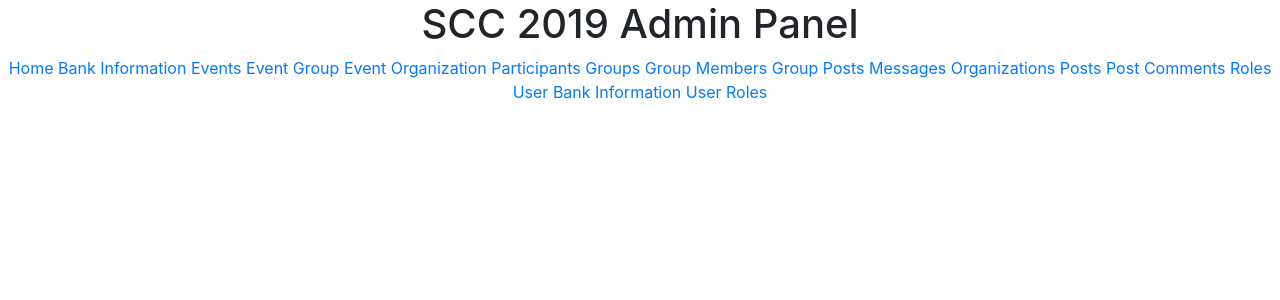
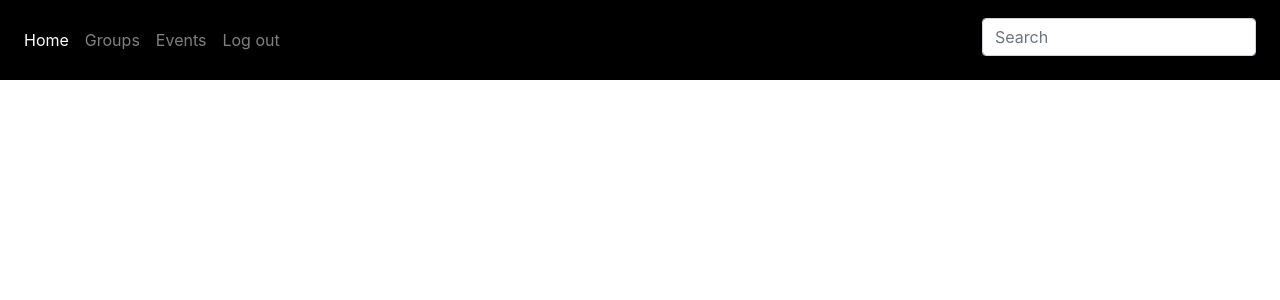
Before and after one commit to abdullahzen/COMP353_Project, a PHP site: page /home.php in a window 1280 px wide. Shown: the top 300 px of the page. Run offline with PHP 8.4, Linux system fonts and the light colour scheme.

Commit message:
added header buttons + fixed layout + created pages to display group/event info when logged in as a participant

```diff
--- a/scc/public/css/style.css
+++ b/scc/public/css/style.css
@@ -6,3 +6,29 @@
     color: white;
     font-size: 30px;
 }
+
+.card-signup,
+.card-signin {
+    text-align: center;
+    border-radius: 1rem;
+    box-shadow: 0 1.5rem 4rem 0 rgba(0, 0, 0, 0.5);
+    border-color: #28074D !important;
+    border-width: 2px;
+    width: 35%;
+    margin-top: 50px;
+    margin-bottom: 50px;
+    padding-top: 15px;
+    padding-bottom: 15px;
+
+}
+.navbar{
+    background-color: black;
+    color: white;
+}
+input.form-control.mr-sm-2 {
+    margin-top: 10px;
+}
+div.empty-header-for-sign-in-up {
+    background-color: black;
+    height: 80px;
+}
--- /dev/null
+++ b/scc/public/events.php
@@ -0,0 +1 @@
+<?php
--- /dev/null
+++ b/scc/public/groups.php
@@ -0,0 +1 @@
+<?php
--- a/scc/public/header.php
+++ b/scc/public/header.php
@@ -1,21 +1,21 @@
 <link rel="stylesheet" href="https://stackpath.bootstrapcdn.com/bootstrap/4.4.1/css/bootstrap.min.css" integrity="sha384-Vkoo8x4CGsO3+Hhxv8T/Q5PaXtkKtu6ug5TOeNV6gBiFeWPGFN9MuhOf23Q9Ifjh" crossorigin="anonymous">
 <link rel="stylesheet" href="css/style.css">
 
-<div align="center">
-    <h1>SCC 2019 Admin Panel</h1>
-    <a href="index.php">Home</a>
-    <a href="bank_information.php">Bank Information</a>
-    <a href="index.php">Events</a>
-    <a href="index.php">Event Group</a>
-    <a href="index.php">Event Organization Participants</a>
-    <a href="index.php">Groups</a>
-    <a href="index.php">Group Members</a>
-    <a href="index.php">Group Posts</a>
-    <a href="index.php">Messages</a>
-    <a href="index.php">Organizations</a>
-    <a href="index.php">Posts</a>
-    <a href="index.php">Post Comments</a>
-    <a href="index.php">Roles</a>
-    <a href="index.php">User Bank Information</a>
-    <a href="index.php">User Roles</a>
-</div>
+<nav class="navbar navbar-expand-lg navbar-dark">
+    <button class="navbar-toggler" type="button" data-toggle="collapse">
+        <span class="navbar-toggler-icon"></span>
+    </button>
+    <div class="collapse navbar-collapse" id="header-nav">
+        <ul class="navbar-nav mr-auto">
+            <li class="nav-item active"><a class="nav-link" href="home.php">Home</a></li>
+            <li class="nav-item"><a class="nav-link" href="groups.php">Groups</a></li>
+            <li class="nav-item"> <a class="nav-link" href="home.php">Events</a></li>
+            <li class="nav-item"> <a class="nav-link" href="home.php">Log out</a></li>
+        </ul>
+        <form class="form-inline">
+            <div class="md-form my-0">
+                <input class="form-control mr-sm-2" type="text" placeholder="Search" aria-label="Search">
+            </div>
+        </form>
+    </div>
+</nav>
--- a/scc/public/home.php
+++ b/scc/public/home.php
@@ -8,7 +8,6 @@ include 'header.php';
 <head>
     <meta charset="UTF-8">
     <title>Home</title>
-    <link rel="stylesheet" href="https://stackpath.bootstrapcdn.com/bootstrap/4.4.1/css/bootstrap.min.css" integrity="sha384-Vkoo8x4CGsO3+Hhxv8T/Q5PaXtkKtu6ug5TOeNV6gBiFeWPGFN9MuhOf23Q9Ifjh" crossorigin="anonymous">
 </head>
 
 <body>
```
Also changed, not shown: scc/public/index.php (+13 -2 lines), scc/public/sign-in.php (+9 -3 lines), scc/public/sign-up.php (+8 -4 lines).
